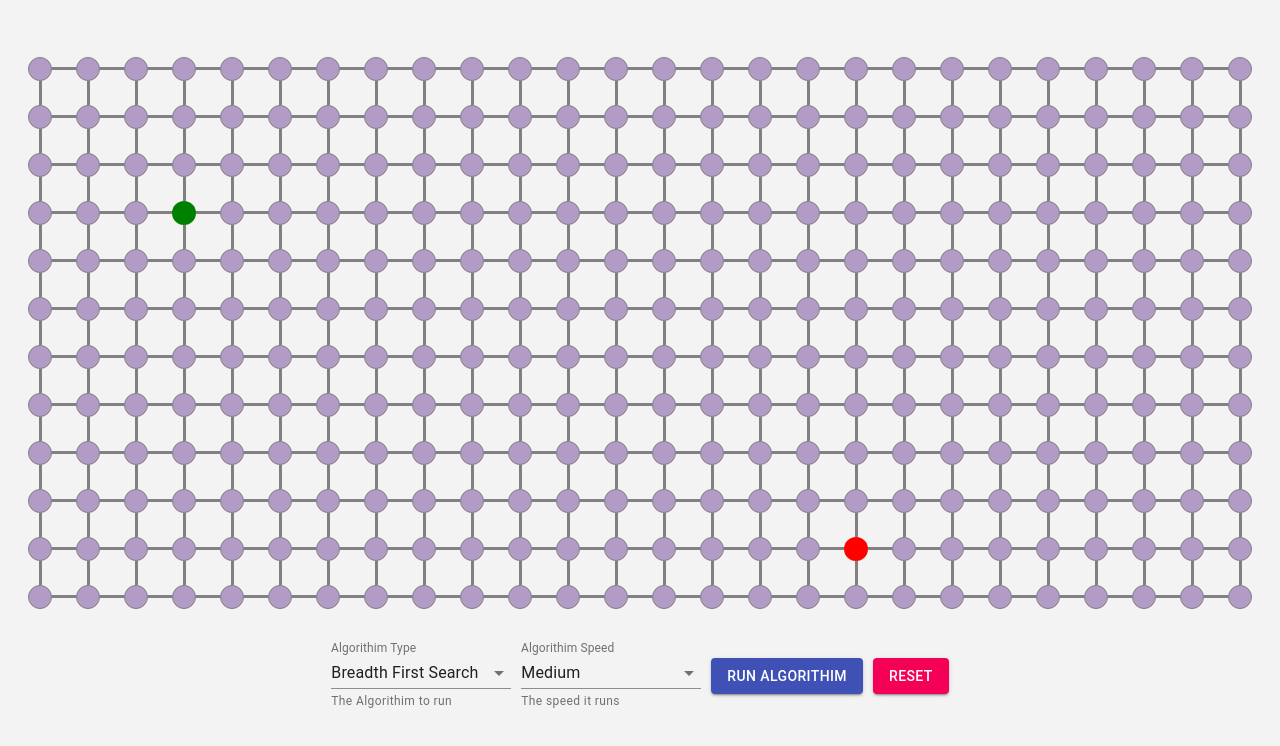
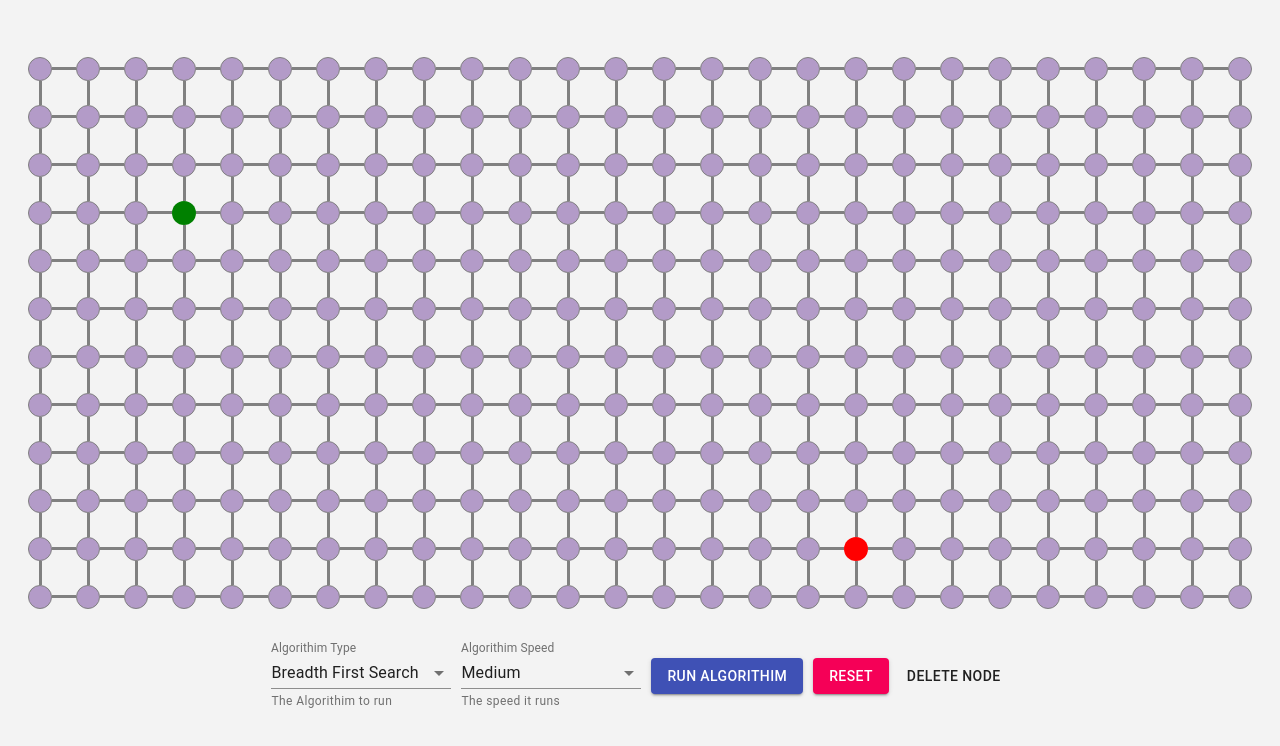
Before and after one commit to Sparrkyy/algorithim_visualizer, a React (Create React App) app: page / in a window 1280 px wide. Shown: the top 746 px of the page. Built offline with nearby package versions, Linux system fonts and the light colour scheme.

Commit message:
Added ability to delete one node and neighbors, now I need it to delete edges instead

```diff
--- a/src/components/OptionsBar.tsx
+++ b/src/components/OptionsBar.tsx
@@ -2,7 +2,7 @@ import React, { FC, useState } from "react";
 import { breadthFirstSearch } from "../algos/breadthFirstSearch";
 import { deapthFirstSearch } from "../algos/depthFirstSearch";
 import { GraphType, GraphUnit, GraphUnitTypes, AlgoTypes } from "../types";
-import { FindNodeType } from "../functions/GraphFunctions";
+import { FindNodeType, makeEmptySpace } from "../functions/GraphFunctions";
 import { generateGraph } from "../components/Graph";
 //import DropdownSelector from "./DropdownSelector";
 import "../css/Toolbar.css";
@@ -119,6 +119,13 @@ const OptionsBar: FC<OptionsBarContent> = ({ Graph, SetGraph, GRAPH_HEIGHT, GRAP
 			>
 				Reset
 			</Button>
+			<Button
+				onClick={() => {
+					makeEmptySpace(Graph, SetGraph, 20, 24, GRAPH_HEIGHT, GRAPH_WIDTH);
+				}}
+			>
+				Delete Node
+			</Button>
 		</div>
 	);
 };
--- a/src/functions/GraphFunctions.ts
+++ b/src/functions/GraphFunctions.ts
@@ -1,10 +1,7 @@
 import { GraphType, GraphUnit, GraphUnitTypes, NodeCords } from "../types";
 
 //Returns if a node has been queued or not
-export const hasNodeNotBeenQueued = (
-  Graph: GraphType,
-  MarkingNodeCords: NodeCords
-) => {
+export const hasNodeNotBeenQueued = (Graph: GraphType, MarkingNodeCords: NodeCords) => {
 	const nodeInQuestion = Graph[MarkingNodeCords[0]][MarkingNodeCords[1]];
 	if (!nodeInQuestion.queued) {
 		return true;
@@ -57,10 +54,7 @@ export const ChangeGraphUnitType = (
 ) => {
 	SetGraph((prevGraph) => {
 		const dup = [...prevGraph];
-    if (
-      dup[Xcord][Ycord].type !== GraphUnitTypes.START ||
-      dup[Xcord][Ycord].type !== GraphUnitTypes.FINISH
-    ) {
+		if (dup[Xcord][Ycord].type !== GraphUnitTypes.START || dup[Xcord][Ycord].type !== GraphUnitTypes.FINISH) {
 			dup[Xcord][Ycord].type = TypeToChange;
 		} else {
 			console.log(dup[Xcord][Ycord].type);
@@ -164,3 +158,21 @@ export const displayShortestPathUsingPreviousNode = (
 		endingProgramCallback();
 	}, timer * TIMER_BETWEEN_RENDERS);
 };
+
+//method that makes a node and all its edges into EMPTY_SPACE
+export const makeEmptySpace = (
+	Graph: GraphType,
+	SetGraph: React.Dispatch<React.SetStateAction<GraphType>>,
+	Xcord: number,
+	Ycord: number,
+	width: number,
+	height: number
+) => {
+	//Getting node neighbors
+	const neighbors = findAdjancentNonQueuedNodes([Xcord, Ycord], Graph, height, width, () => true);
+	//for each neighbor, make the edge empty space
+	ChangeGraphUnitType(Xcord, Ycord, SetGraph, GraphUnitTypes.EMPTY_SPACE);
+	neighbors.forEach((item) => {
+		ChangeGraphUnitType(item[0], item[1], SetGraph, GraphUnitTypes.EMPTY_SPACE);
+	});
+};
```
Lines whose indentation alone changed are shown as unchanged.
